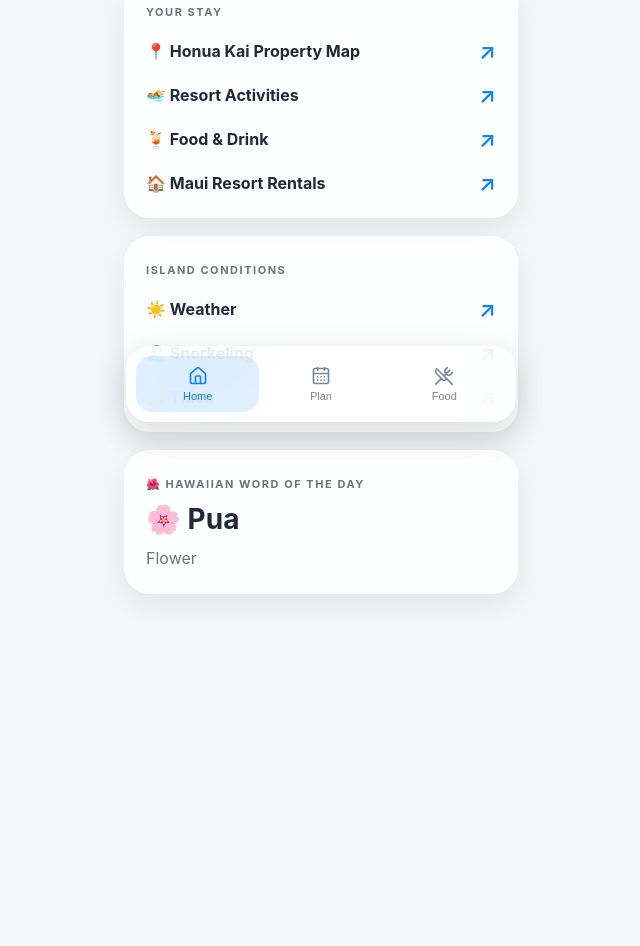
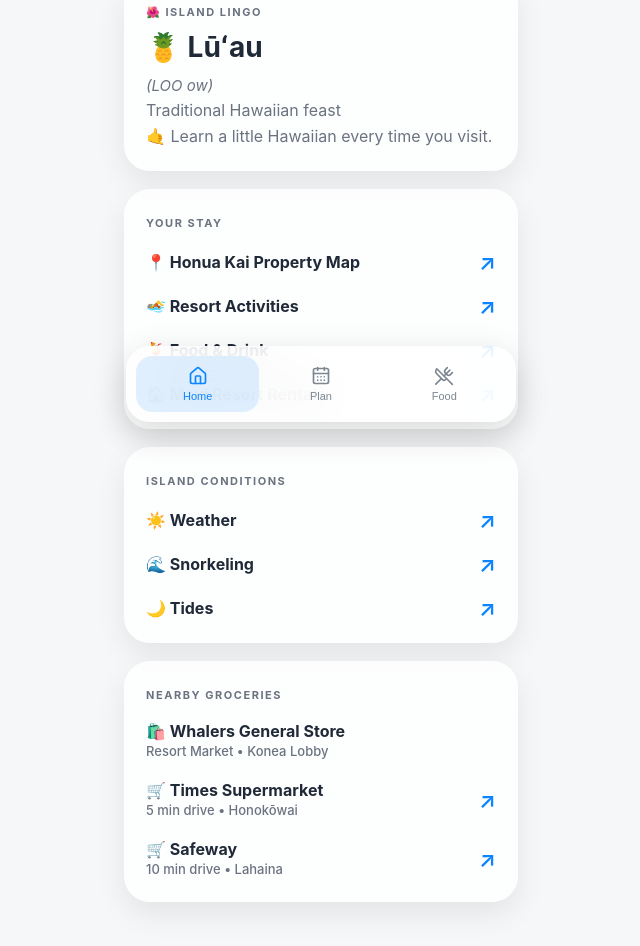
Before and after one commit to hollojnacker-duck/maui-2026, a React (Vite) app: page / in a window 1280 px wide. Shown: the part 358-1304 px from the top of the page, without its empty margins (319-959 px from the left). Before the commit the page ends 1102 px from the top, so only its background shows below. Built offline with nearby package versions, Linux system fonts and the light colour scheme.

Commit message:
Maui 2026 V2.2.1

```diff
--- a/src/App.css
+++ b/src/App.css
@@ -819,3 +819,17 @@
   font-size: 15px;
   font-weight: 600;
 }
+
+.upcoming-subtitle {
+  margin: 2px 0 0;
+  color: #6b7280;
+  font-size: 13px;
+  font-weight: 500;
+}
+
+.pronunciation {
+  margin: 6px 0;
+  font-style: italic;
+  color: #6b7280;
+  font-size: 15px;
+}
--- a/src/data/hawaiianWords.js
+++ b/src/data/hawaiianWords.js
@@ -2,76 +2,319 @@
   {
     word: "Aloha",
     emoji: "🌺",
+    pronunciation: "ah LOH hah",
     meaning: "Hello • Goodbye • Love • Affection"
   },
   {
     word: "Mahalo",
     emoji: "🤙",
+    pronunciation: "mah HAH loh",
     meaning: "Thank you • Gratitude"
+  },
+  {
+    word: "ʻOhana",
+    emoji: "👨‍👩‍👧‍👦",
+    pronunciation: "oh HAH nah",
+    meaning: "Family"
   },
   {
     word: "Honu",
     emoji: "🐢",
+    pronunciation: "HOH noo",
     meaning: "Sea turtle"
   },
   {
     word: "Kai",
     emoji: "🌊",
+    pronunciation: "kye",
     meaning: "Ocean • Sea"
   },
   {
-    word: "Ohana",
-    emoji: "👨‍👩‍👧",
-    meaning: "Family"
-  },
-  {
     word: "Nalu",
-    emoji: "🏄",
+    emoji: "🌊",
+    pronunciation: "NAH loo",
     meaning: "Wave • Surf"
   },
   {
     word: "Keiki",
     emoji: "👧",
+    pronunciation: "KAY kee",
     meaning: "Child • Children"
   },
   {
     word: "Pua",
     emoji: "🌸",
+    pronunciation: "POO ah",
     meaning: "Flower"
   },
   {
     word: "Nani",
-    emoji: "🌴",
+    emoji: "✨",
+    pronunciation: "NAH nee",
     meaning: "Beautiful"
   },
   {
-    word: "Hoku",
-    emoji: "⭐",
+    word: "Hōkū",
+    emoji: "🌟",
+    pronunciation: "HOH koo",
     meaning: "Star"
   },
   {
     word: "Mahina",
     emoji: "🌙",
+    pronunciation: "mah HEE nah",
     meaning: "Moon"
   },
   {
     word: "Manō",
     emoji: "🦈",
+    pronunciation: "mah NOH",
     meaning: "Shark"
   },
   {
     word: "Iʻa",
     emoji: "🐟",
+    pronunciation: "EE ah",
     meaning: "Fish"
   },
   {
     word: "Lei",
     emoji: "🌺",
+    pronunciation: "lay",
     meaning: "Flower garland"
   },
   {
     word: "Kōkua",
     emoji: "🤝",
+    pronunciation: "koh KOO ah",
     meaning: "Help • Support"
+  },
+  {
+    word: "Mauka",
+    emoji: "⛰️",
+    pronunciation: "MOW kah",
+    meaning: "Toward the mountains"
+  },
+  {
+    word: "Makai",
+    emoji: "🌊",
+    pronunciation: "mah KYE",
+    meaning: "Toward the ocean"
+  },
+  {
+    word: "ʻĀina",
+    emoji: "🌴",
+    pronunciation: "AH ee nah",
+    meaning: "Land • Earth"
+  },
+  {
+    word: "Lani",
+    emoji: "☀️",
+    pronunciation: "LAH nee",
+    meaning: "Sky • Heaven"
+  },
+  {
+    word: "Wai",
+    emoji: "💧",
+    pronunciation: "why",
+    meaning: "Fresh water"
+  },
+  {
+    word: "Pono",
+    emoji: "❤️",
+    pronunciation: "POH noh",
+    meaning: "Righteous • Balanced • Doing what's right"
+  },
+  {
+    word: "Ono",
+    emoji: "😋",
+    pronunciation: "OH noh",
+    meaning: "Delicious"
+  },
+  {
+    word: "Poke",
+    emoji: "🐟",
+    pronunciation: "POH keh",
+    meaning: "Seasoned cubed fish"
+  },
+  {
+    word: "Hale",
+    emoji: "🏠",
+    pronunciation: "HAH leh",
+    meaning: "House • Home"
+  },
+  {
+    word: "A Hui Hou",
+    emoji: "👋",
+    pronunciation: "ah HOO ee HOH",
+    meaning: "Until we meet again"
+  },
+  {
+    word: "ʻAe",
+    emoji: "👍",
+    pronunciation: "EYE",
+    meaning: "Yes"
+  },
+  {
+    word: "ʻAʻole",
+    emoji: "👎",
+    pronunciation: "ah OH leh",
+    meaning: "No"
+  },
+  {
+    word: "Kamaʻāina",
+    emoji: "🏝️",
+    pronunciation: "kah mah eye NAH nah",
+    meaning: "Local resident"
+  },
+  {
+    word: "Malihini",
+    emoji: "✈️",
+    pronunciation: "mah lee HEE nee",
+    meaning: "Visitor"
+  },
+  {
+    word: "Lūʻau",
+    emoji: "🍍",
+    pronunciation: "LOO ow",
+    meaning: "Traditional Hawaiian feast"
+  },
+  {
+    word: "Hula",
+    emoji: "💃",
+    pronunciation: "HOO lah",
+    meaning: "Traditional Hawaiian dance"
+  },
+  {
+    word: "Heiau",
+    emoji: "🗿",
+    pronunciation: "HAY ee ow",
+    meaning: "Ancient Hawaiian temple"
+  },
+  {
+    word: "Pali",
+    emoji: "🪨",
+    pronunciation: "PAH lee",
+    meaning: "Cliff"
+  },
+  {
+    word: "Kahakai",
+    emoji: "🏖️",
+    pronunciation: "kah hah KYE",
+    meaning: "Beach • Shore"
+  },
+  {
+    word: "Makani",
+    emoji: "💨",
+    pronunciation: "mah KAH nee",
+    meaning: "Wind"
+  },
+  {
+    word: "Ua",
+    emoji: "🌧️",
+    pronunciation: "OO ah",
+    meaning: "Rain"
+  },
+  {
+    word: "ʻŌlelo",
+    emoji: "🗣️",
+    pronunciation: "OH leh loh",
+    meaning: "Language • Speech"
+  },
+  {
+    word: "Hāna",
+    emoji: "🚗",
+    pronunciation: "HAH nah",
+    meaning: "Work • Also the famous Maui town"
+  },
+  {
+    word: "Nēnē",
+    emoji: "🪿",
+    pronunciation: "NAY nay",
+    meaning: "Hawaiian goose"
+  },
+  {
+    word: "Koholā",
+    emoji: "🐋",
+    pronunciation: "koh hoh LAH",
+    meaning: "Whale"
+  },
+  {
+    word: "Naiʻa",
+    emoji: "🐬",
+    pronunciation: "nah EE ah",
+    meaning: "Dolphin"
+  },
+  {
+    word: "Hāhālua",
+    emoji: "🪸",
+    pronunciation: "hah hah LOO ah",
+    meaning: "Manta ray"
+  },
+  {
+    word: "ʻUlu",
+    emoji: "🍈",
+    pronunciation: "OO loo",
+    meaning: "Breadfruit"
+  },
+  {
+    word: "Kalo",
+    emoji: "🌱",
+    pronunciation: "KAH loh",
+    meaning: "Taro"
+  },
+  {
+    word: "Poi",
+    emoji: "🥣",
+    pronunciation: "POY",
+    meaning: "Mashed taro"
+  },
+  {
+    word: "Haupia",
+    emoji: "🥥",
+    pronunciation: "how PEE ah",
+    meaning: "Coconut pudding"
+  },
+  {
+    word: "Lomi",
+    emoji: "🍅",
+    pronunciation: "LOH mee",
+    meaning: "To massage • To mix"
+  },
+  {
+    word: "Pūpū",
+    emoji: "🍤",
+    pronunciation: "POO poo",
+    meaning: "Appetizer"
+  },
+  {
+    word: "Wikiwiki",
+    emoji: "⚡",
+    pronunciation: "WEE kee WEE kee",
+    meaning: "Quick • Fast"
+  },
+  {
+    word: "Mana",
+    emoji: "✨",
+    pronunciation: "MAH nah",
+    meaning: "Spiritual power • Energy"
+  },
+  {
+    word: "Loko",
+    emoji: "🏞️",
+    pronunciation: "LOH koh",
+    meaning: "Pond"
+  },
+  {
+    word: "Ala",
+    emoji: "🛤️",
+    pronunciation: "AH lah",
+    meaning: "Path • Trail"
+  },
+  {
+    word: "Mele",
+    emoji: "🎶",
+    pronunciation: "MEH leh",
+    meaning: "Song • Music"
   }
 ];
--- a/src/data/resources.js
+++ b/src/data/resources.js
@@ -165,7 +165,7 @@
     ]
   },
 
-  whalersVillage: {
+  whalersVillageShopping: {
     title: "Whalers Village",
     icon: "🛍️",
     actions: [
@@ -202,18 +202,6 @@
         icon: "📍",
         label: "Directions",
         url: "https://maps.google.com/?q=Alamo+Car+Rental+Kahului+Airport"
-      }
-    ]
-  },
-
-  airport: {
-    title: "OGG Airport",
-    icon: "✈️",
-    actions: [
-      {
-        icon: "📍",
-        label: "Directions",
-        url: "https://maps.google.com/?q=Kahului+Airport"
       }
     ]
   },
@@ -346,18 +334,6 @@
   ]
 },
 
-costcoGas: {
-  title: "Costco Gas",
-  icon: "⛽",
-  actions: [
-    {
-      icon: "📍",
-      label: "Directions",
-      url: "https://maps.google.com/?q=Costco+Kahului"
-    }
-  ]
-},
-
 oggAirport: {
   title: "Kahului Airport (OGG)",
   icon: "✈️",
@@ -379,4 +355,28 @@
     }
   ]
 },
+
+timesSupermarket: {
+  title: "Times Supermarket",
+  icon: "🛒",
+  actions: [
+    {
+      icon: "📍",
+      label: "Directions",
+      url: "https://maps.google.com/?q=Times+Supermarket+Honokowai"
+    }
+  ]
+},
+
+safeway: {
+  title: "Safeway",
+  icon: "🛒",
+  actions: [
+    {
+      icon: "📍",
+      label: "Directions",
+      url: "https://maps.google.com/?q=Safeway+Lahaina+HI"
+    }
+  ]
+},
 };
--- a/src/pages/Home.jsx
+++ b/src/pages/Home.jsx
@@ -1,20 +1,49 @@
 import honuaKaiHero from "../assets/honua-kai-hero.jpg";
 import { hawaiianWords } from "../data/hawaiianWords";
-
+import { resources } from "../data/resources";
 
 export default function HomePage() {
 
-  const dayOfYear = Math.floor(
-    (new Date() - new Date(new Date().getFullYear(), 0, 0)) /
-      86400000
+  // Show a new Hawaiian word every 30 minutes
+
+const CHANGE_INTERVAL = 30 * 60 * 1000;
+
+const now = Date.now();
+
+let savedIndex = Number(localStorage.getItem("hawaiianWordIndex"));
+let lastUpdated = Number(localStorage.getItem("hawaiianWordTimestamp"));
+
+if (
+  Number.isNaN(savedIndex) ||
+  Number.isNaN(lastUpdated) ||
+  now - lastUpdated > CHANGE_INTERVAL
+) {
+
+  let newIndex;
+
+  do {
+    newIndex = Math.floor(
+      Math.random() * hawaiianWords.length
+    );
+  } while (
+    hawaiianWords.length > 1 &&
+    newIndex === savedIndex
   );
 
+  savedIndex = newIndex;
 
-  const wordOfDay =
-    hawaiianWords[
-      dayOfYear % hawaiianWords.length
-    ];
+  localStorage.setItem(
+    "hawaiianWordIndex",
+    savedIndex
+  );
 
+  localStorage.setItem(
+    "hawaiianWordTimestamp",
+    now
+  );
+}
+
+const wordOfDay = hawaiianWords[savedIndex];
 
   return (
     <div className="app">
@@ -55,6 +84,33 @@
       </section>
 
 
+      {/* ISLAND LINGO */}
+
+      <section className="card">
+
+        <span className="label">
+          🌺 ISLAND LINGO
+        </span>
+
+        <h2 className="lingo-word">
+          {wordOfDay.emoji} {wordOfDay.word}
+        </h2>
+
+        <p className="pronunciation">
+          ({wordOfDay.pronunciation})
+        </p>
+
+        <p>
+          {wordOfDay.meaning}
+        </p>
+
+        <p className="lingo-footer">
+          🤙 Learn a little Hawaiian every time you visit.
+        </p>
+
+      </section>
+
+
       <section className="card">
 
         <span className="label">
@@ -69,16 +125,9 @@
             target="_blank"
             rel="noopener noreferrer"
           >
-            <strong>
-              📍 Honua Kai Property Map
-            </strong>
-
-            <span>
-              ↗
-            </span>
-
+            <strong>📍 Honua Kai Property Map</strong>
+            <span>↗</span>
           </a>
-
 
           <a
             className="upcoming-item"
@@ -86,16 +135,9 @@
             target="_blank"
             rel="noopener noreferrer"
           >
-            <strong>
-              🏊 Resort Activities
-            </strong>
-
-            <span>
-              ↗
-            </span>
-
+            <strong>🏊 Resort Activities</strong>
+            <span>↗</span>
           </a>
-
 
           <a
             className="upcoming-item"
@@ -103,16 +145,9 @@
             target="_blank"
             rel="noopener noreferrer"
           >
-            <strong>
-              🍹 Food & Drink
-            </strong>
-
-            <span>
-              ↗
-            </span>
-
+            <strong>🍹 Food & Drink</strong>
+            <span>↗</span>
           </a>
-
 
           <a
             className="upcoming-item"
@@ -120,14 +155,8 @@
             target="_blank"
             rel="noopener noreferrer"
           >
-            <strong>
-              🏠 Maui Resort Rentals
-            </strong>
-
-            <span>
-              ↗
-            </span>
-
+            <strong>🏠 Maui Resort Rentals</strong>
+            <span>↗</span>
           </a>
 
         </div>
@@ -149,16 +178,9 @@
             target="_blank"
             rel="noopener noreferrer"
           >
-            <strong>
-              ☀️ Weather
-            </strong>
-
-            <span>
-              ↗
-            </span>
-
+            <strong>☀️ Weather</strong>
+            <span>↗</span>
           </a>
-
 
           <a
             className="upcoming-item"
@@ -166,16 +188,9 @@
             target="_blank"
             rel="noopener noreferrer"
           >
-            <strong>
-              🌊 Snorkeling
-            </strong>
-
-            <span>
-              ↗
-            </span>
-
+            <strong>🌊 Snorkeling</strong>
+            <span>↗</span>
           </a>
-
 
           <a
             className="upcoming-item"
@@ -183,14 +198,8 @@
             target="_blank"
             rel="noopener noreferrer"
           >
-            <strong>
-              🌙 Tides
-            </strong>
-
-            <span>
-              ↗
-            </span>
-
+            <strong>🌙 Tides</strong>
+            <span>↗</span>
           </a>
 
         </div>
@@ -201,21 +210,78 @@
       <section className="card">
 
         <span className="label">
-          🌺 HAWAIIAN WORD OF THE DAY
+          NEARBY GROCERIES
         </span>
 
+        <div className="upcoming-list">
 
-        <h2>
-          {wordOfDay.emoji} {wordOfDay.word}
-        </h2>
+          <div className="upcoming-item">
+
+            <div>
+
+              <strong>
+                🛍️ Whalers General Store
+              </strong>
+
+              <p className="upcoming-subtitle">
+                Resort Market • Konea Lobby
+              </p>
+
+            </div>
+
+          </div>
 
 
-        <p>
-          {wordOfDay.meaning}
-        </p>
+          <a
+            className="upcoming-item"
+            href={resources.timesSupermarket.actions[0].url}
+            target="_blank"
+            rel="noopener noreferrer"
+          >
+
+            <div>
+
+              <strong>
+                🛒 Times Supermarket
+              </strong>
+
+              <p className="upcoming-subtitle">
+                5 min drive • Honokōwai
+              </p>
+
+            </div>
+
+            <span>↗</span>
+
+          </a>
+
+
+          <a
+            className="upcoming-item"
+            href={resources.safeway.actions[0].url}
+            target="_blank"
+            rel="noopener noreferrer"
+          >
+
+            <div>
+
+              <strong>
+                🛒 Safeway
+              </strong>
+
+              <p className="upcoming-subtitle">
+                10 min drive • Lahaina
+              </p>
+
+            </div>
+
+            <span>↗</span>
+
+          </a>
+
+        </div>
 
       </section>
-
 
     </div>
   );
```
